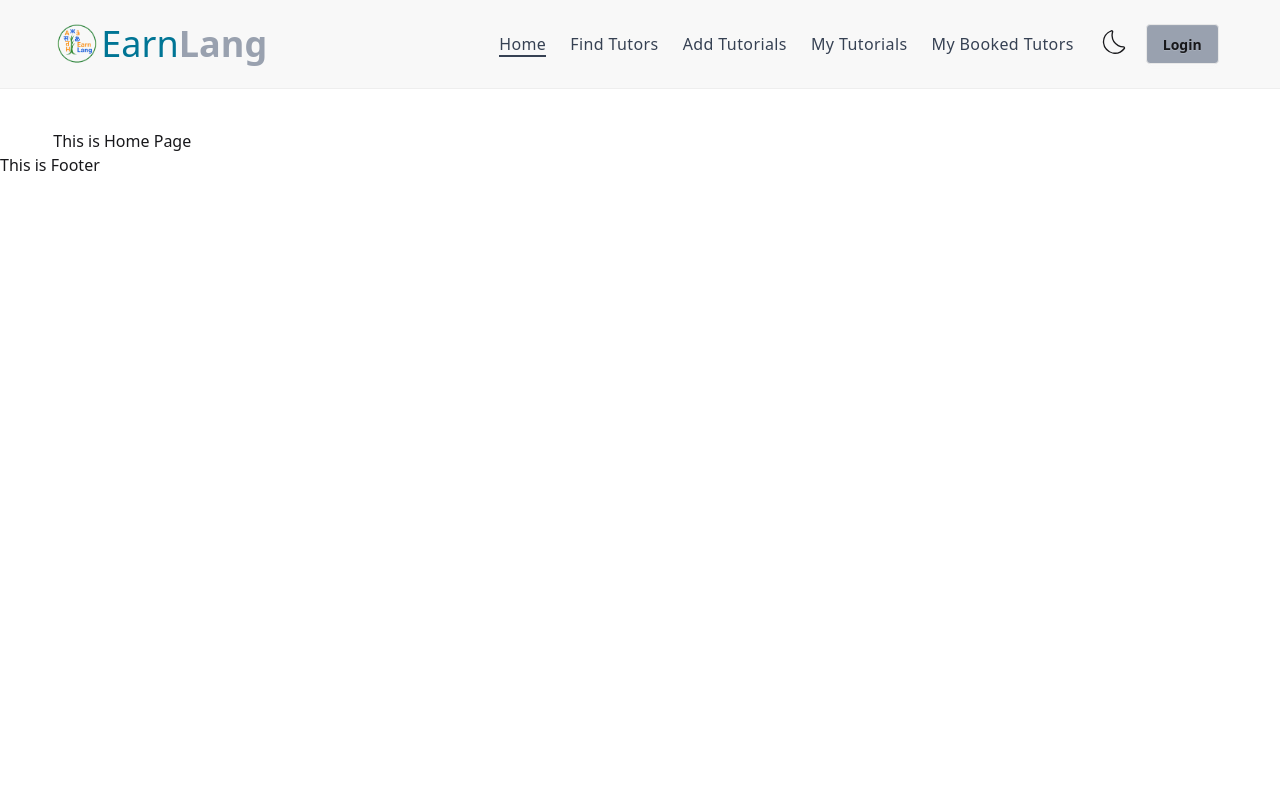
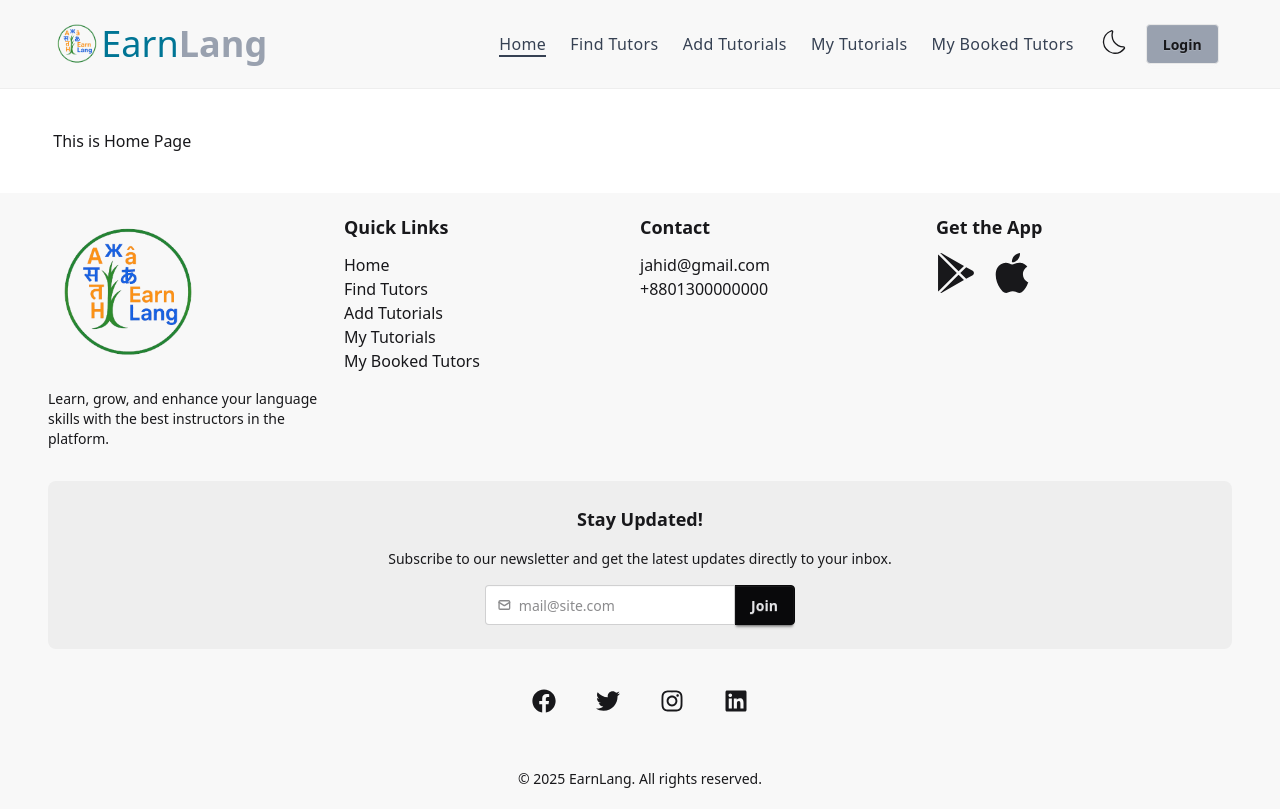
Before and after one commit to jahid-jhb/earn-lang-client, a React (Vite) app: page / in a window 1280 px wide. Built offline with nearby package versions, Linux system fonts and the light colour scheme; no server answers.

Commit message:
make footer section

```diff
--- a/src/components/Footer.jsx
+++ b/src/components/Footer.jsx
@@ -1,10 +1,119 @@
-import React from 'react';
+import { FaFacebook, FaTwitter, FaInstagram, FaLinkedin } from 'react-icons/fa';
+import { SiGoogleplay, SiApple } from 'react-icons/si';
+import logo from '/logo.png';
+import { Link } from 'react-router';
 
 const Footer = () => {
     return (
-        <div>
-            This is Footer
-        </div>
+        <footer className="bg-base-200 py-5 mt-10">
+            <div className="max-w-7xl mx-auto px-6 md:px-12 ">
+                <div className="flex flex-wrap justify-between items-start">
+                    {/* Logo and description */}
+                    <div className="w-full md:w-1/4 mb-6 md:mb-0">
+                        <img src={logo} alt="Logo" className="w-40 h-auto mb-4" />
+                        <p className="text-sm">
+                            Learn, grow, and enhance your language skills with the best instructors in the platform.
+                        </p>
+                    </div>
+
+                    {/* Links Section */}
+                    <div className="w-full md:w-1/4 mb-6 md:mb-0">
+                        <h3 className="text-lg font-semibold mb-3">Quick Links</h3>
+                        <ul>
+                            <li><Link to="/" className="hover:underline">Home</Link></li>
+                            <li><Link to="/find-tutors" className="hover:underline">Find Tutors</Link></li>
+                            <li><Link to="/add-tutorials" className="hover:underline">Add Tutorials</Link></li>
+                            <li><Link to="/my-tutorials" className="hover:underline">My Tutorials</Link></li>
+                            <li><Link to="/my-booked-tutors" className="hover:underline">My Booked Tutors</Link></li>
+                        </ul>
+                    </div>
+
+                    {/* Contact Info Section */}
+                    <div className="w-full md:w-1/4 mb-6 md:mb-0">
+                        <h3 className="text-lg font-semibold mb-3">Contact</h3>
+                        <ul>
+                            <li><a href="jahid@gmail.com" className="hover:underline">jahid@gmail.com</a></li>
+                            <li><a href="tel:+8801300000000" className="hover:underline">+8801300000000</a></li>
+                        </ul>
+                    </div>
+
+                    {/* Download Section */}
+                    <div className="w-full md:w-1/4 mb-6 md:mb-0">
+                        <h3 className="text-lg font-semibold mb-3">Get the App</h3>
+                        <div className="flex space-x-4">
+                            <a href="#" className="hover:opacity-80">
+                                <SiGoogleplay size={40} />
+                            </a>
+                            <a href="#" className="hover:opacity-80">
+                                <SiApple size={40} />
+                            </a>
+                        </div>
+                    </div>
+                </div>
+
+                {/* Newsletter Section */}
+                <div className="w-full text-center mt-8 bg-base-300 p-6 rounded-lg">
+                    <h3 className="text-lg font-semibold mb-4">Stay Updated!</h3>
+                    <p className="text-sm mb-4">Subscribe to our newsletter and get the latest updates directly to your inbox.</p>
+
+                    {/* ============= */}
+                    <div className="join">
+                        <div>
+                            <label className="input validator join-item">
+                                <svg className="h-[1em] opacity-50" xmlns="http://www.w3.org/2000/svg" viewBox="0 0 24 24">
+                                    <g
+                                        strokeLinejoin="round"
+                                        strokeLinecap="round"
+                                        strokeWidth="2.5"
+                                        fill="none"
+                                        stroke="currentColor"
+                                    >
+                                        <rect width="20" height="16" x="2" y="4" rx="2"></rect>
+                                        <path d="m22 7-8.97 5.7a1.94 1.94 0 0 1-2.06 0L2 7"></path>
+                                    </g>
+                                </svg>
+                                <input type="email" placeholder="mail@site.com" required />
+                            </label>
+                            <div className="validator-hint hidden">Enter valid email address</div>
+                        </div>
+                        <button className="btn btn-neutral join-item">Join</button>
+                    </div>
+                </div>
+
+                {/* Social Icons */}
+                <div className="flex justify-center space-x-6 mt-8">
+                    <a
+                        href="https://facebook.com"
+                        className="p-2 rounded-full transition-all"
+                    >
+                        <FaFacebook size={24} />
+                    </a>
+                    <a
+                        href="https://twitter.com"
+                        className="p-2 rounded-full transition-all"
+                    >
+                        <FaTwitter size={24} />
+                    </a>
+                    <a
+                        href="https://instagram.com"
+                        className="p-2 rounded-full transition-all"
+                    >
+                        <FaInstagram size={24} />
+                    </a>
+                    <a
+                        href="https://linkedin.com"
+                        className="p-2 rounded-full transition-all"
+                    >
+                        <FaLinkedin size={24} />
+                    </a>
+                </div>
+            </div>
+
+            {/* Footer bottom text */}
+            <div className="mt-12 text-center text-sm">
+                <p>&copy; {new Date().getFullYear()} EarnLang. All rights reserved.</p>
+            </div>
+        </footer>
     );
 };
 
```
